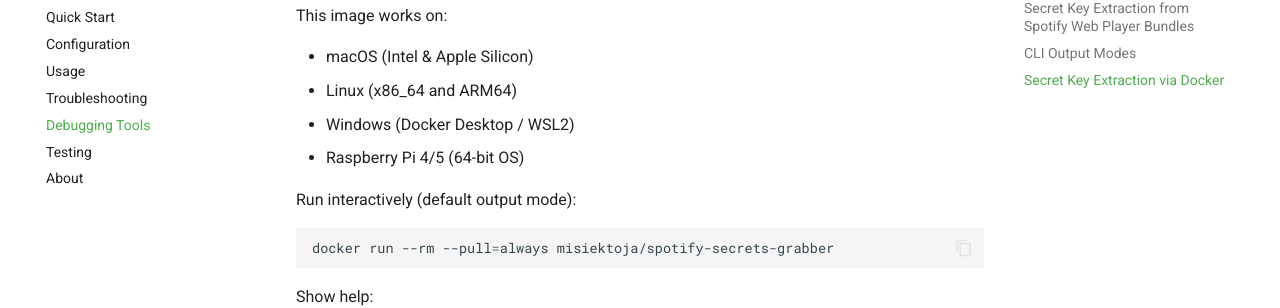
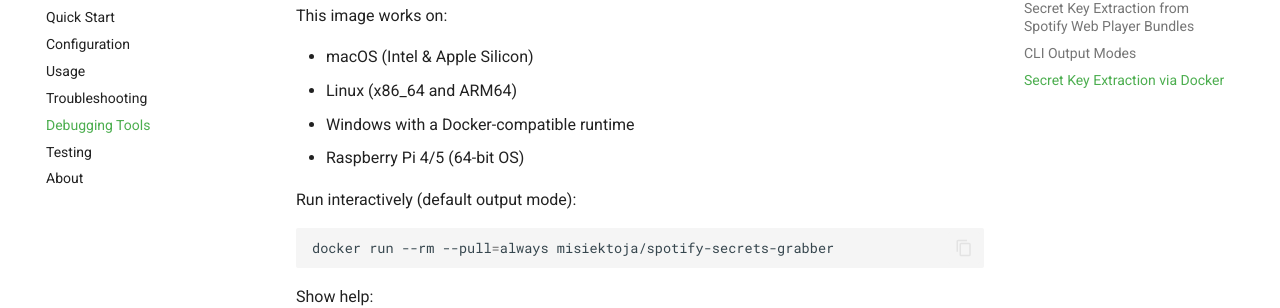
Before and after one commit to misiektoja/spotify_monitor, an MkDocs documentation site: the page built from docs/debugging.md, in a window 1280 px wide and 900 px high, scrolled down 3107 px. Shown: the part 145-453 px from the top of the window. Built offline with MkDocs 1.6.1 and Material for MkDocs 9.7.7, drawn with Linux system fonts in a browser that asks for light colours; comment, search, counter and statistics services are not loaded.

Commit message:
docs(debugging): generalize Windows runtime support

```diff
--- a/docs/debugging.md
+++ b/docs/debugging.md
@@ -118,7 +118,7 @@
 
 - macOS (Intel & Apple Silicon)
 - Linux (x86_64 and ARM64)
-- Windows (Docker Desktop / WSL2)
+- Windows with a Docker-compatible runtime
 - Raspberry Pi 4/5 (64-bit OS)
 
 Run interactively (default output mode):
```
